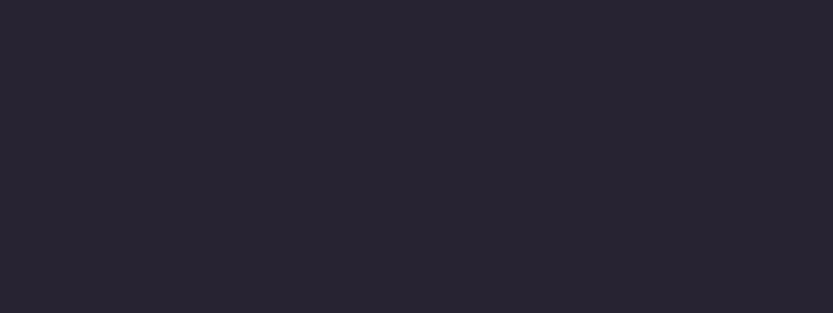
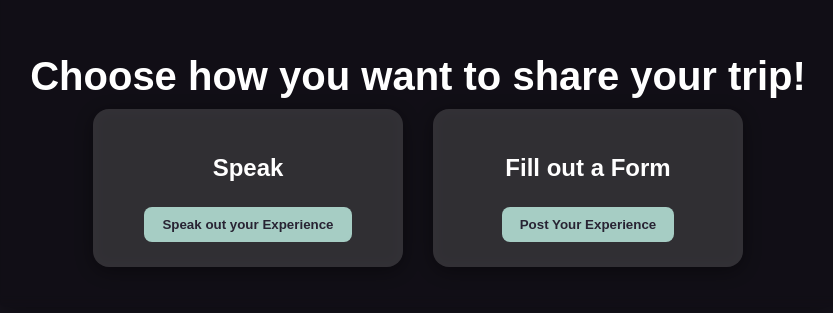
Before and after one commit to kh-a17/travel-itinerary, a React (Create React App) app in the folder my-app/: page /post-type in a window 1280 px wide. Before the commit this address had no page. Shown: the part 253-566 px from the top of the page, without its empty margins (222-1055 px from the left). Built offline with nearby package versions, Linux system fonts and the light colour scheme.

Commit message:
fixed ui changes

```diff
--- a/my-app/src/App.js
+++ b/my-app/src/App.js
@@ -6,6 +6,8 @@
 import SubmissionFilters from './components/Submission-Filters/Submission-Filters';
 import SubmitItinerary from './components/Submit-Itinerary/Submit-Itinerary';
 import ViewPage from './components/ViewPage/ViewPage'
+import ChoosePostType from './components/ChoosePostType/ChoosePostType'
+import VoiceInput from './components/Speech-to-Text/SpeechToText'
 
 function App() {
   return (
@@ -17,6 +19,8 @@
         <Route path="/post-filters" element={<SubmissionFilters />} />
         <Route path="/submit-itinerary" element={<SubmitItinerary />} />
         <Route path="/view-post" element={<ViewPage />} />
+        <Route path="/post-type" element={<ChoosePostType />} />
+        <Route path="/speech-to-text" element={<VoiceInput />} />
       </Routes>
     </Router>
   );
--- /dev/null
+++ b/my-app/src/components/ChoosePostType/ChoosePostType.css
@@ -0,0 +1,125 @@
+/* 📽️ Background Video */
+.bg-video {
+    position: fixed;
+    top: 37;
+    left: 0;
+    min-width: 100%;
+    min-height: 100%;
+    object-fit: cover;
+    z-index: 0;
+    opacity: 0.8; /* adjust brightness */
+    pointer-events: none;
+  }
+
+  /* 🔮 Container to hold video + blur overlay + content */
+  .home-background {
+    position: relative;
+    height: 100vh;
+    width: 100%;
+    overflow: hidden;
+    display: flex;
+    justify-content: center;
+    align-items: center;
+    color: #a6cdc4;
+  }
+
+  /* 🌫️ Overlay on top of video for contrast */
+  .home-background::after {
+    content: "";
+    position: absolute;
+    inset: 0;
+    background: rgba(0, 0, 0, 0.4);
+    z-index: 0;
+  }
+
+  /* 💬 Main content container */
+  .home-container {
+    z-index: 1;
+    text-align: center;
+    backdrop-filter: blur(6px);
+    padding: 40px;
+    border-radius: 20px;
+    background: rgba(0, 0, 0, 0.292);
+    box-shadow: 0 8px 32px rgba(0, 0, 0, 0.5);
+  }
+
+  /* 🌟 Title */
+  .home-title {
+    font-size: 2.5rem;
+    color: white;
+    font-weight: bold;
+    margin-bottom: 10px;
+  }
+
+  /* 🖋️ Subtitle with typing effect */
+  .home-subtitle {
+    font-weight: bold;
+    border-right: 2px solid #000b09;
+    white-space: nowrap;
+    overflow: hidden;
+    animation: typing 4s steps(40, end), blink 0.7s infinite;
+  }
+
+  @keyframes typing {
+    from { width: 0 }
+    to { width: 100% }
+  }
+
+  @keyframes blink {
+    0%, 100% { border-color: transparent }
+    50% { border-color: #a6cdc4 }
+  }
+
+  /* 🧭 Card Grid */
+  .card-grid {
+    display: flex;
+    gap: 30px;
+    justify-content: center;
+    flex-wrap: wrap;
+    font-weight: bold;
+  }
+
+  /* 📦 Individual Cards */
+  .card {
+    width: 260px;
+    padding: 25px;
+    border-radius: 16px;
+    background: rgba(255, 255, 255, 0.15);
+    box-shadow: 0 4px 20px rgba(0, 0, 0, 0.4);
+    backdrop-filter: blur(8px);
+    transition: transform 0.3s ease, box-shadow 0.3s ease;
+    text-align: center;
+  }
+
+  .card:hover {
+    transform: scale(1.05);
+    box-shadow: 0 8px 30px rgba(166, 205, 196, 0.4);
+  }
+
+  .card h2 {
+    margin-bottom: 10px;
+    color: white;
+  }
+
+  .card p {
+    font-size: 0.95rem;
+    line-height: 1.4;
+  }
+
+  /* 🖱️ Button Style */
+  .home-button {
+    margin-top: 15px;
+    padding: 10px 18px;
+    background-color: #a6cdc4;
+    color: #282333;
+    border: none;
+    border-radius: 8px;
+    cursor: pointer;
+    font-weight: bold;
+    transition: background-color 0.3s ease;
+  }
+
+  .home-button:hover {
+    background-color: #ffffff;
+    color: #282333;
+  }
--- /dev/null
+++ b/my-app/src/components/ChoosePostType/ChoosePostType.js
@@ -0,0 +1,45 @@
+import React from 'react';
+import './ChoosePostType.css';
+import travelVideo from '../../assets/Bg2.mp4';
+import { useNavigate } from 'react-router-dom'; // ✅ import
+
+const ChoosePostType = () => {
+  const navigate = useNavigate(); // ✅
+
+  return (
+    <div className="home-background">
+      {/* <video autoPlay muted loop playsInline className="bg-video">
+        <source src={travelVideo} type="video/mp4" />
+        Your browser does not support the video tag.
+      </video> */}
+
+      <div className="home-container">
+        <h1 className="home-title">Choose how you want to share your trip!</h1>
+        {/* <p className="home-subtitle">Choose your path below and start your travel journey</p> */}
+
+        <div className="card-grid">
+          <div className="card viewer-card">
+            <h2> Speak </h2>
+            <button
+              className="home-button"
+              onClick={() => navigate('/speech-to-text')} // ✅ navigate to search
+            >
+              Speak out your Experience
+            </button>
+          </div>
+
+          <div className="card post-card">
+            <h2>Fill out a Form</h2>
+            <button className="home-button"
+                          onClick={() => navigate('/post-filters')} // ✅ navigate to search
+                        >
+
+              Post Your Experience</button>
+          </div>
+        </div>
+      </div>
+    </div>
+  );
+};
+
+export default ChoosePostType;
--- a/my-app/src/components/HomePage.js
+++ b/my-app/src/components/HomePage.js
@@ -33,7 +33,7 @@
             <h2>📝 Post</h2>
             <p>Had an amazing trip? Share your story, highlights, and tips — and help fellow explorers plan their perfect journey!</p>
             <button className="home-button"
-                          onClick={() => navigate('/post-filters')} // ✅ navigate to search
+                          onClick={() => navigate('/post-type')} // ✅ navigate to search
                         >
 
               Post Your Experience</button>
--- a/my-app/src/components/Submit-Itinerary/Submit-Itinerary.css
+++ b/my-app/src/components/Submit-Itinerary/Submit-Itinerary.css
@@ -27,6 +27,11 @@
         label {
             font-size: 16px;
             margin-top: 20px;
+        }
+
+        .day-label{
+            text-align: center;
+            font-size: 20px;
         }
 
         .add-icon {
--- a/my-app/src/components/Submit-Itinerary/Submit-Itinerary.js
+++ b/my-app/src/components/Submit-Itinerary/Submit-Itinerary.js
@@ -1,4 +1,5 @@
 import { use, useState } from 'react';
+import { useNavigate } from 'react-router-dom';
 
 import './Submit-Itinerary.css';
 import StarRating from '../StarRating/StarRating'
@@ -8,6 +9,8 @@
 const SubmitItinerary = () => {
   const [noOfDays, selectNonOfDays] = useState([])
   const [formSubmit, setFormSubmit] = useState(false)
+  const navigate = useNavigate();
+
 
   const nonOfDaysSelected = (noOfDaysSelect) => {
     const list = [];
@@ -19,7 +22,7 @@
 
   const onSubmit = () => {
     setFormSubmit(true)
-    // handle page redirection
+    navigate('/post-type')
   }
 
   return (
@@ -50,7 +53,7 @@
             {noOfDays.map((key) => {
               return (
                 <div className='day-wrapper' style={{ width: `${100 / noOfDays.length}%` }}>
-                  <div>Day {key}</div>
+                  <div className='day-label'>Day {key}</div>
                   <form className='form-wrapper'>
                     <label>
                       Please list places visited in order:
@@ -85,7 +88,9 @@
               )
             })}
           </div>
-          <button onClick={onSubmit} className='submit-button'>Submit Itinerary</button>
+          <div className='filter-wrapper'>
+            <button onClick={onSubmit} className='submit-button'>Submit Itinerary</button>
+          </div>
         </div>
       }
     </div>
```
